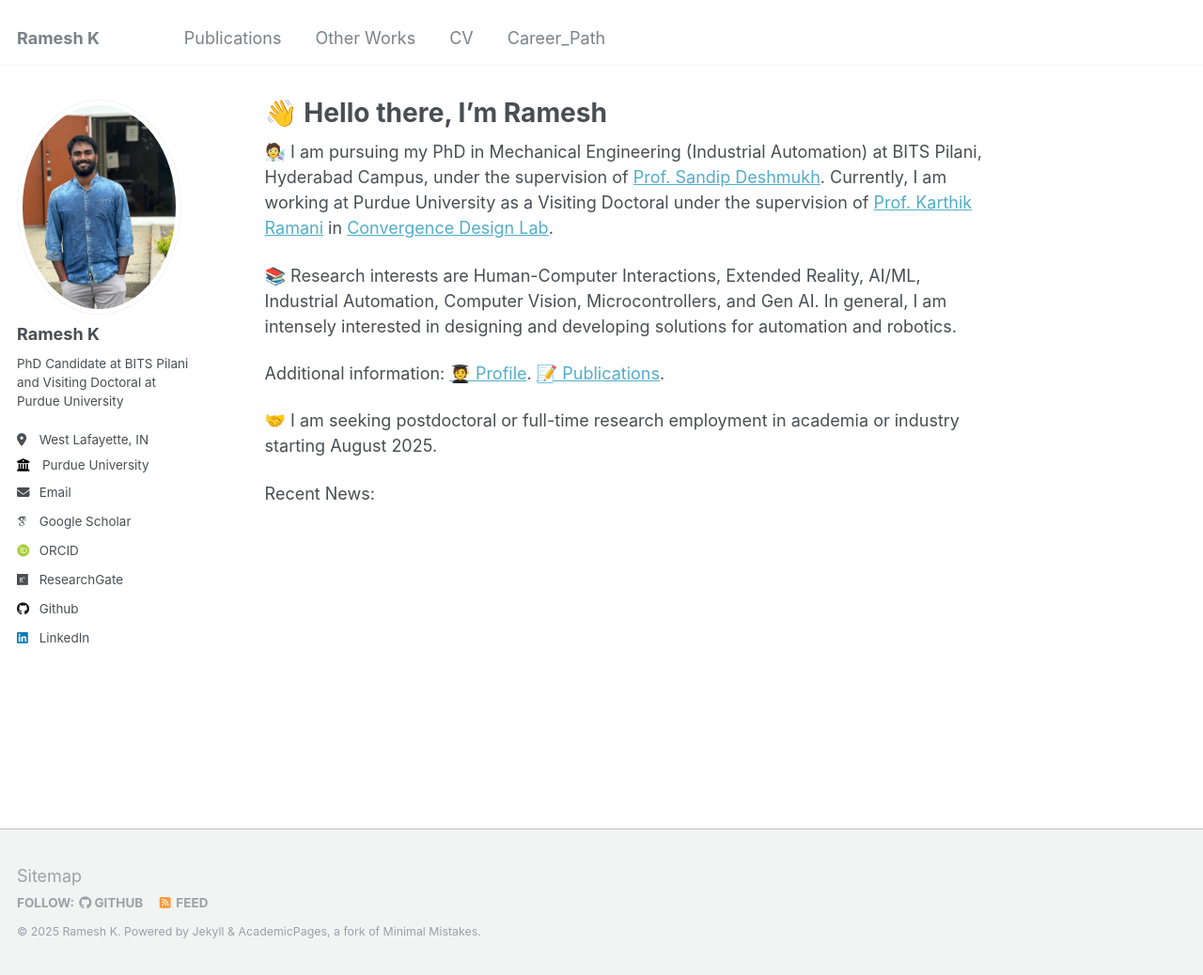
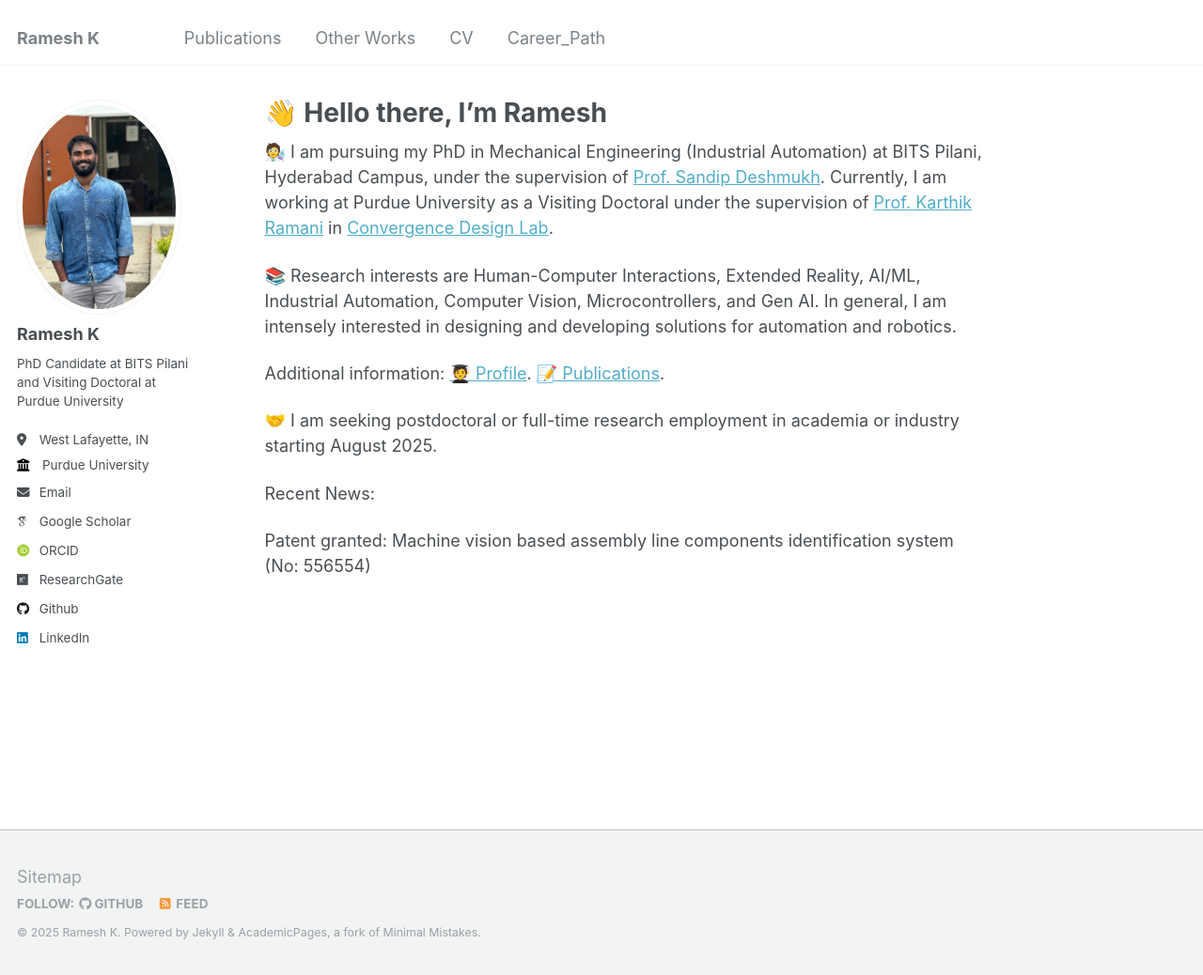
Before and after one commit to KakiRamesh/Ram, a Jekyll site: the page built from _pages/about.md, in a window 1280 px wide and 1038 px high. Shown: the whole window at 94% size. Built offline with Jekyll 4.4.1, drawn with Linux system fonts in a browser that asks for light colours; some web fonts are replaced.

Commit message:
Update about.md

```diff
--- a/_pages/about.md
+++ b/_pages/about.md
@@ -16,3 +16,5 @@ Additional information: [🧑‍🎓 Profile](https://kakiramesh.github.io/Ram//
 🤝 I am seeking postdoctoral or full-time research employment in academia or industry starting August 2025.
 
 Recent News:
+
+Patent granted: Machine vision based assembly line components identification system (No: 556554)
```
